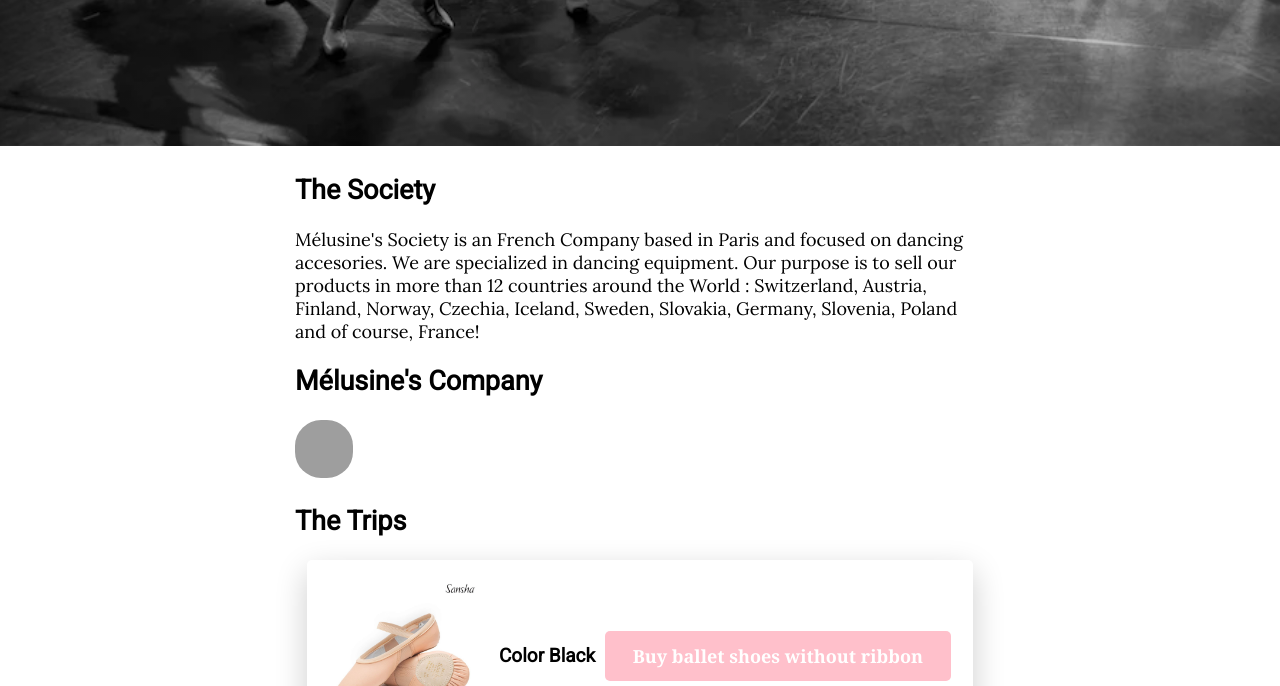
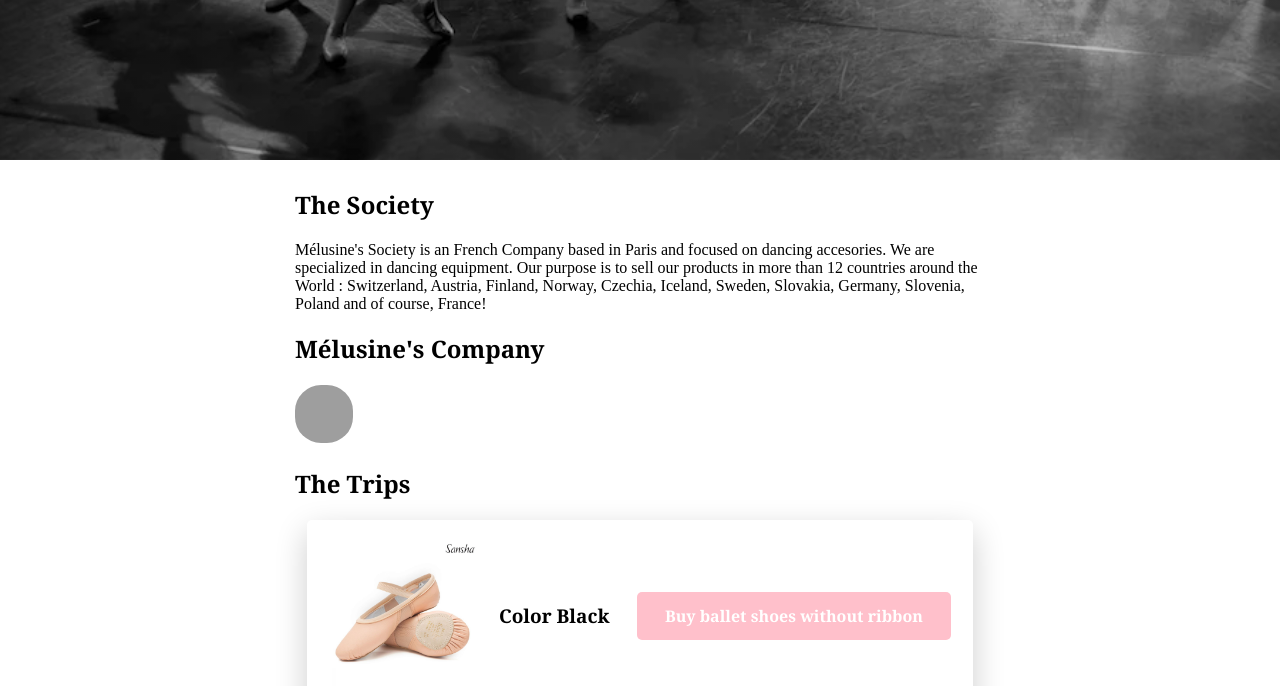
Before and after one commit to melusinelrs/My-stratup, a plain HTML site: page index.html in a window 1280 px wide. Shown: the part 414-1100 px from the top of the page. Drawn offline with Linux system fonts and the light colour scheme; grey boxes are pictures that could not be loaded; a script that the page names is missing.

Commit message:
Update style.css

```diff
--- a/css/style.css
+++ b/css/style.css
@@ -7,12 +7,12 @@
 @import url("components/card.css");
 
  body {
- 	font-family: "Lora", serif;
- 	font-size: 18px;
+ 	font-family: "Futura", serif;
+ 	font-size: 16px;
  	margin: 0px;
  }
 h1,h2,h3 {
-	font-family: 'Roboto', sans-serif;
+	font-family: 'Georgia', sans-serif;
 	font-weight:  bold;
 }
 a{
```
